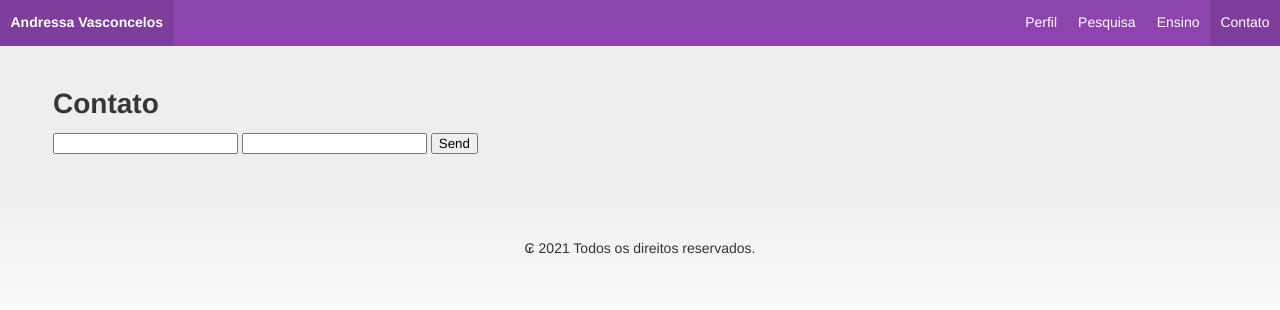
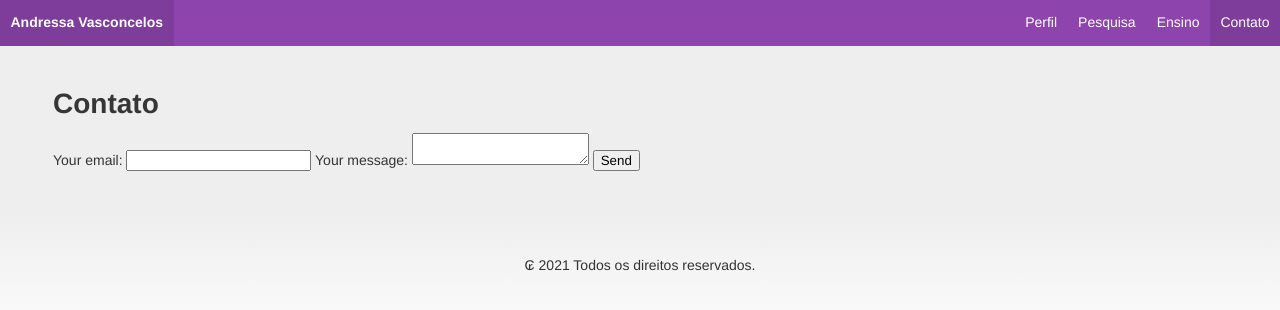
Before and after one commit to andressamielke/andressamielke.github.io, a Jekyll site: the page built from contato.md, in a window 1280 px wide. Shown: the top 310 px of the page. Built offline with Jekyll 4.4.1, drawn with Linux system fonts in a browser that asks for light colours; some web fonts are replaced.

Commit message:
Update contato.md

```diff
--- a/contato.md
+++ b/contato.md
@@ -7,9 +7,22 @@ layout: default
 
 # Contato
 
+<!-- modify this form HTML and place wherever you want your form -->
 
-<form action="https://formspree.io/f/mqkgrklg" method="POST">
-  <input type="text" name="name">
-  <input type="email" name="_replyto">
-  <input type="submit" value="Send">
+<form
+  action="https://formspree.io/f/mqkgrklg"
+  method="POST"
+>
+  <label>
+    Your email:
+    <input type="email" name="_replyto">
+  </label>
+  <label>
+    Your message:
+    <textarea name="message"></textarea>
+  </label>
+
+  <!-- your other form fields go here -->
+
+  <button type="submit">Send</button>
 </form>
```
